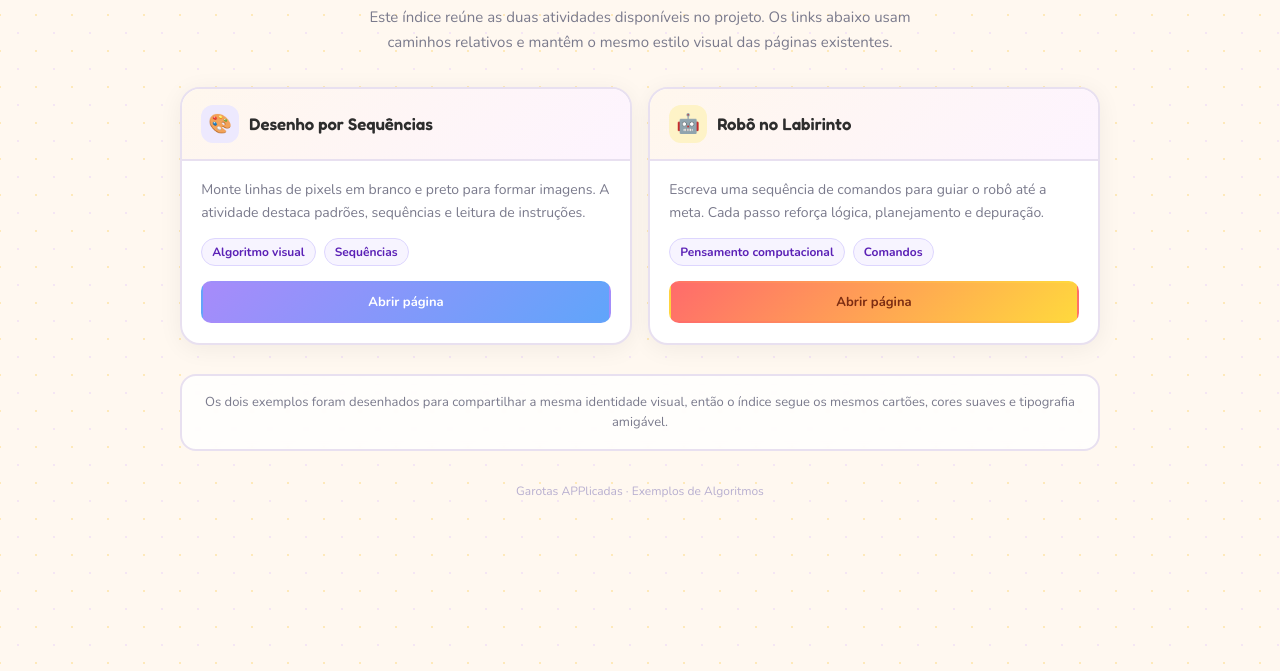
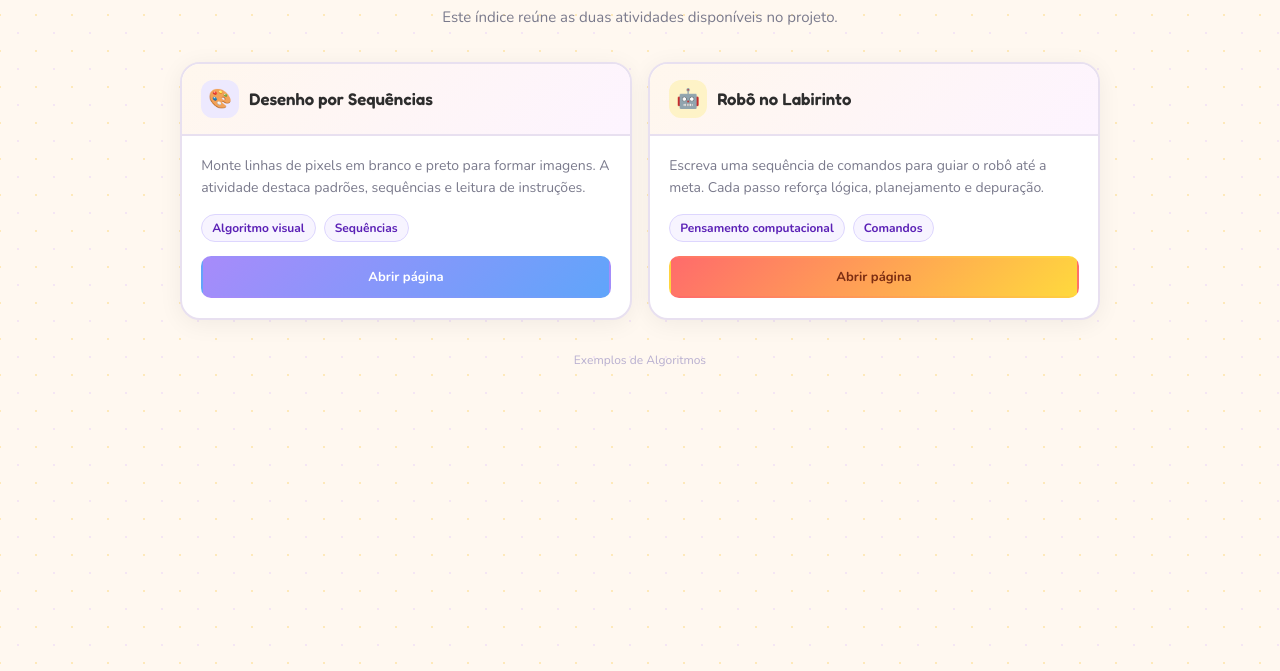
Before and after one commit to tutagomes/exemplos-algoritmos, a plain HTML site: page index.html in a window 1280 px wide. Shown: the part 129-800 px from the top of the page. Drawn offline with nearby package versions, Linux system fonts and the light colour scheme.

Commit message:
fix: ajustes de nomenclatura

```diff
--- a/index.html
+++ b/index.html
@@ -246,7 +246,7 @@
   <header>
     <div class="header-badge">📚 Exemplos de Algoritmos</div>
     <h1>Escolha uma página</h1>
-    <p>Este índice reúne as duas atividades disponíveis no projeto. Os links abaixo usam caminhos relativos e mantêm o mesmo estilo visual das páginas existentes.</p>
+    <p>Este índice reúne as duas atividades disponíveis no projeto.</p>
   </header>
 
   <div class="cards">
@@ -281,9 +281,7 @@
     </a>
   </div>
 
-  <div class="note">Os dois exemplos foram desenhados para compartilhar a mesma identidade visual, então o índice segue os mesmos cartões, cores suaves e tipografia amigável.</div>
-
-  <footer>Garotas APPlicadas · Exemplos de Algoritmos</footer>
+  <footer>Exemplos de Algoritmos</footer>
 </div>
 </body>
 </html>
```
